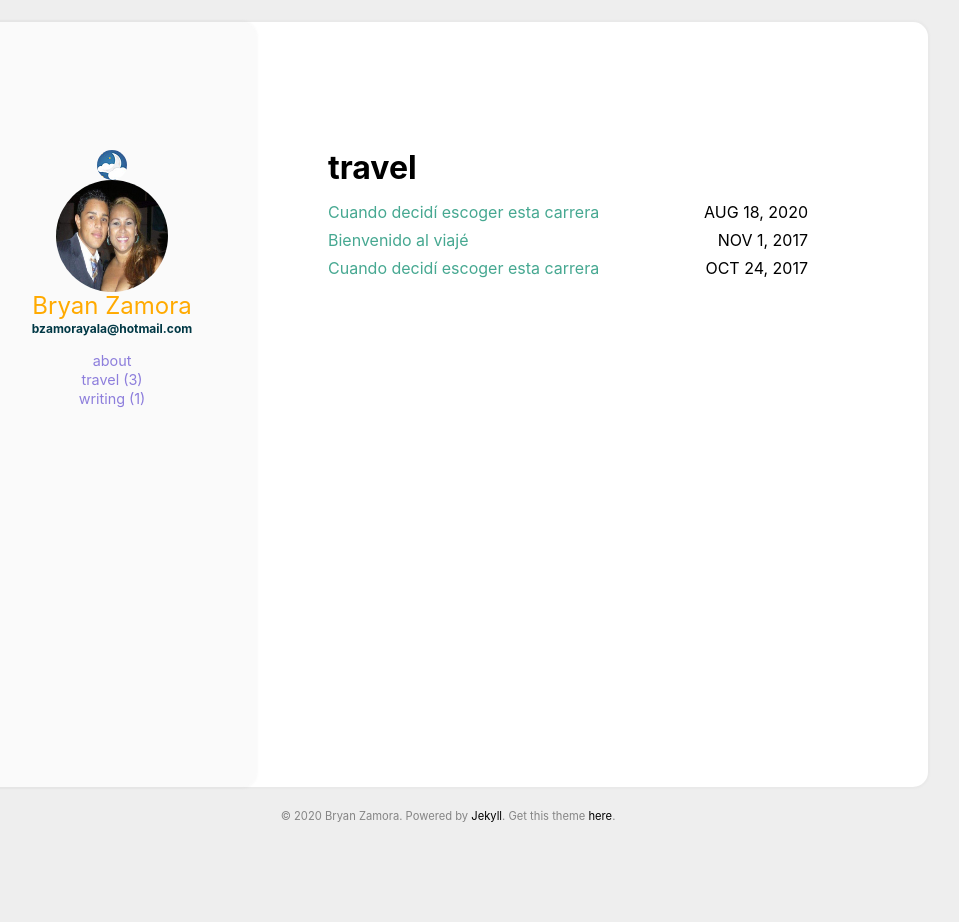
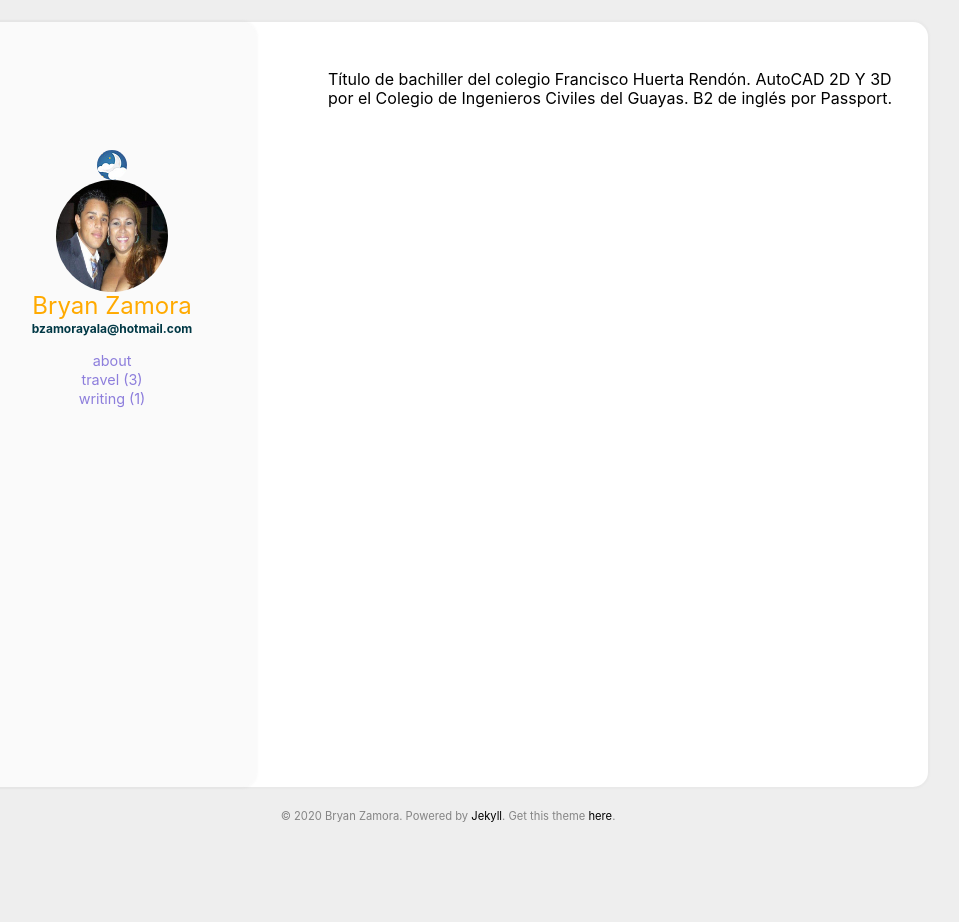
Before and after one commit to bryan2209/blog, a Jekyll site: the page built from categories/travel.html, in a window 1280 px wide. Shown: the whole page, without its empty margins (192-1151 px from the left). Built offline with Jekyll 4.4.1, drawn with Linux system fonts in a browser that asks for light colours.

Commit message:
Update travel.html

```diff
--- a/categories/travel.html
+++ b/categories/travel.html
@@ -1,6 +1,13 @@
 ---
 layout: page
-type: travel
+type: ESTUDIOS...
 ---
 
-{% include archive.html %}
+
+Título de bachiller del colegio Francisco Huerta Rendón.
+
+
+AutoCAD 2D Y 3D por el Colegio de Ingenieros Civiles del Guayas.
+
+
+B2 de inglés por Passport.
```
